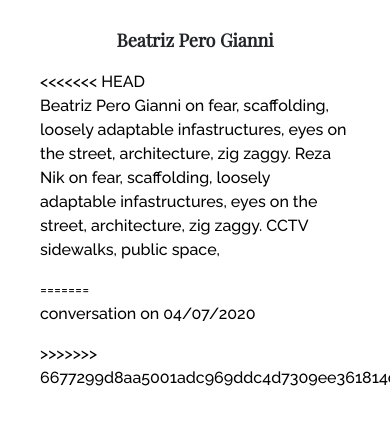
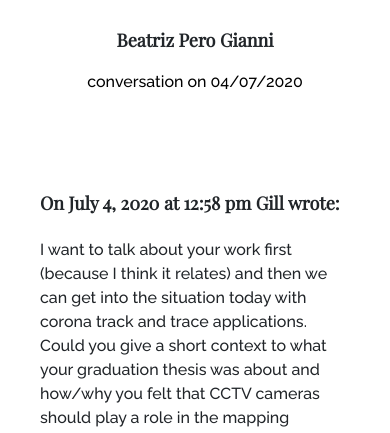
Before and after one commit to alicestrt/framesofreference, a Vue app: page /BeaPero in a window 390 px wide. Shown: the part 312-745 px from the top of the page. Built offline with nearby package versions, Linux system fonts and the light colour scheme.

Commit message:
progress

```diff
--- a/src/components/BeaPero.vue
+++ b/src/components/BeaPero.vue
@@ -79,7 +79,7 @@ padding-bottom: 100px;
   }
 
   .title {
-    text-align: left;
+    text-align: center;
     padding-left: 25px;
     padding-right: 25px;
   }
@@ -122,11 +122,8 @@ padding-bottom: 100px;
 
     <b-row class="title">
       <b-col md="6" offset-md="3">
-<<<<<<< HEAD
-          <p>Beatriz Pero Gianni on fear, scaffolding, loosely adaptable infastructures, eyes on the street, architecture, zig zaggy. Reza Nik on fear, scaffolding, loosely adaptable infastructures, eyes on the street, architecture, zig zaggy. CCTV sidewalks, public space, </p>
-=======
           <p>conversation on 04/07/2020 </p>
->>>>>>> 6677299d8aa5001adc969ddc4d7309ee361814d0
+
       </b-col>
     </b-row>
 
--- a/src/components/DorothyCheung.vue
+++ b/src/components/DorothyCheung.vue
@@ -80,7 +80,7 @@ padding-bottom: 100px;
   }
 
   .title {
-    text-align: left;
+    text-align: center;
     padding-left: 25px;
     padding-right: 25px;
   }
--- a/src/components/EmmaFagan.vue
+++ b/src/components/EmmaFagan.vue
@@ -80,7 +80,7 @@ padding-bottom: 100px;
   }
 
   .title {
-    text-align: left;
+    text-align: center;
     padding-left: 25px;
     padding-right: 25px;
   }
--- a/src/components/FrancisMay.vue
+++ b/src/components/FrancisMay.vue
@@ -81,7 +81,7 @@ padding-bottom: 100px;
   }
 
   .title {
-    text-align: left;
+    text-align: center;
     padding-left: 25px;
     padding-right: 25px;
   }
--- a/src/components/JoannettevanderVeer.vue
+++ b/src/components/JoannettevanderVeer.vue
@@ -85,7 +85,7 @@ padding-bottom: 100px;
   }
 
   .title {
-    text-align: left;
+    text-align: center;
     padding-left: 25px;
     padding-right: 25px;
   }
--- a/src/components/LukeMurphy.vue
+++ b/src/components/LukeMurphy.vue
@@ -82,7 +82,7 @@ padding-bottom: 100px;
   }
 
   .title {
-    text-align: left;
+    text-align: center;
     padding-left: 25px;
     padding-right: 25px;
   }
--- a/src/components/RezaNik.vue
+++ b/src/components/RezaNik.vue
@@ -81,7 +81,7 @@ padding-bottom: 50px;
   }
 
   .title {
-    text-align: left;
+    text-align: center;
     padding-left: 25px;
     padding-right: 25px;
   }
--- a/src/components/Veravanderburg.vue
+++ b/src/components/Veravanderburg.vue
@@ -82,7 +82,7 @@ padding-bottom: 100px;
   }
 
   .title {
-    text-align: left;
+    text-align: center;
     padding-left: 25px;
     padding-right: 25px;
   }
--- a/src/components/VoicesPage.vue
+++ b/src/components/VoicesPage.vue
@@ -39,6 +39,7 @@ border: 0px black solid;
 
 a {
     color: black;
+
 }
 
 a:hover {
```
